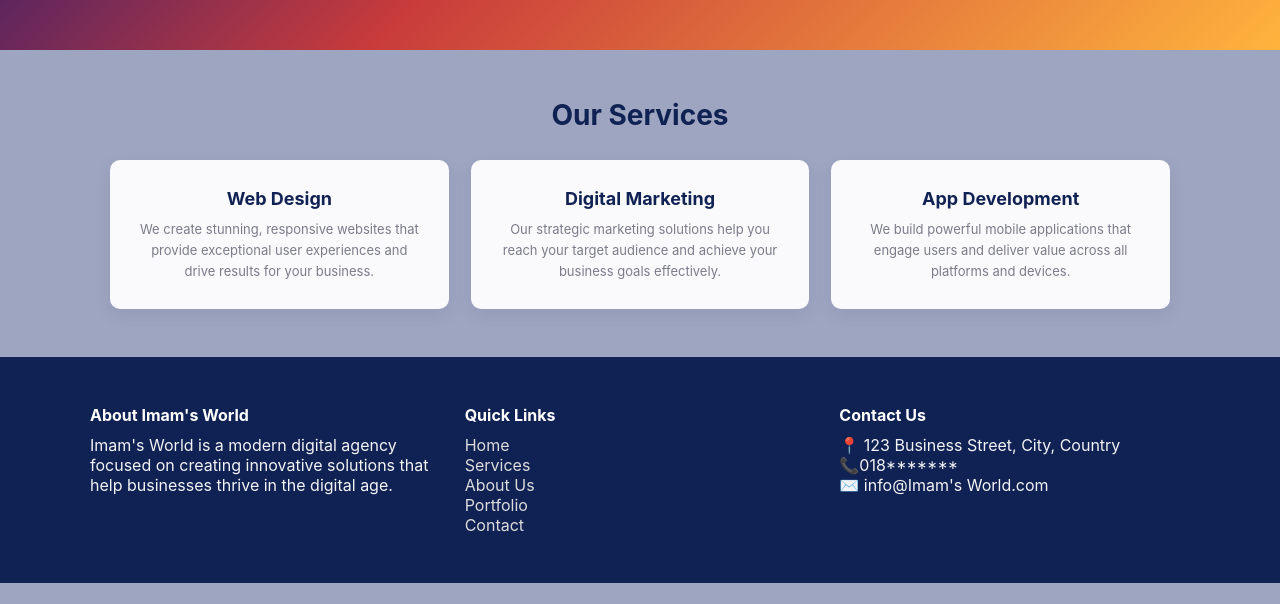
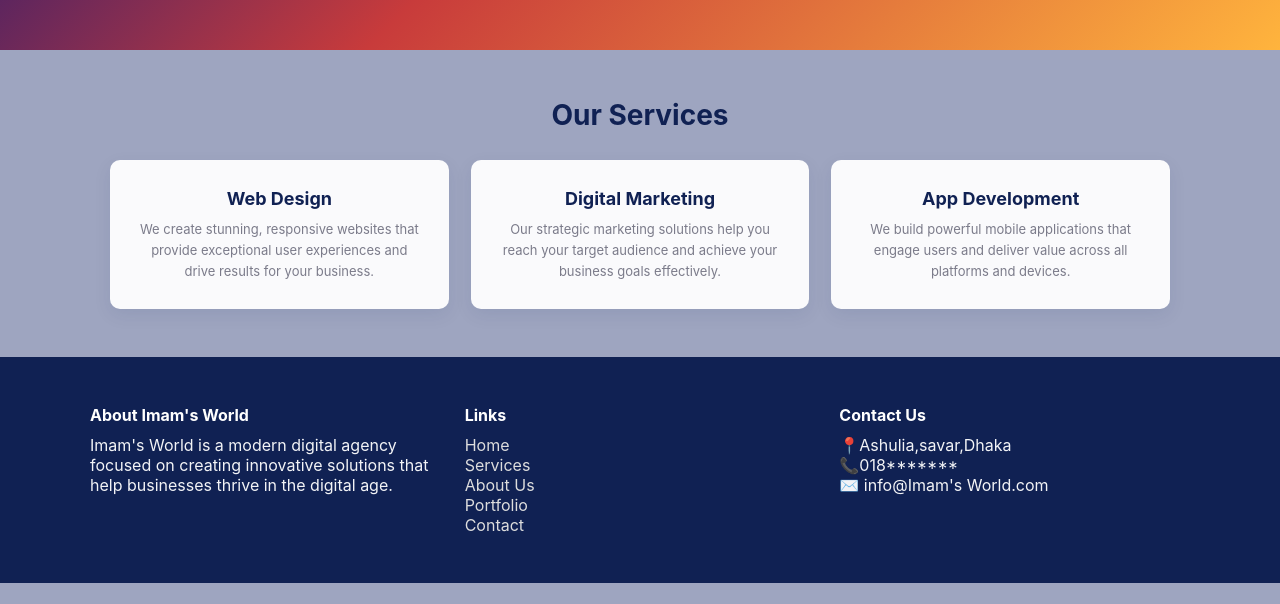
Before and after one commit to imamhossain0/risanimam, a plain HTML site: page index.html in a window 1280 px wide. Shown: the part 196-800 px from the top of the page. Drawn offline with Linux system fonts and the light colour scheme.

Commit message:
index.html

```diff
--- a/index.html
+++ b/index.html
@@ -298,13 +298,13 @@ footer {
       </div>
 
       <div class="footer-col">
-        <h4>Quick Links</h4>
+        <h4>Links</h4>
         <p><a href="#">Home</a><br><a href="#services">Services</a><br><a href="#about">About Us</a><br><a href="#portfolio">Portfolio</a><br><a href="#contact">Contact</a></p>
       </div>
 
       <div class="footer-col">
         <h4>Contact Us</h4>
-        <p>📍 123 Business Street, City, Country<br>📞018*******<br>✉️ info@Imam's World.com</p>
+        <p>📍Ashulia,savar,Dhaka<br>📞018*******<br>✉️ info@Imam's World.com</p>
       </div>
     </div>
   </footer>
```
